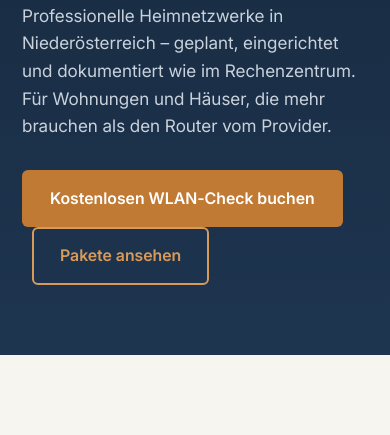
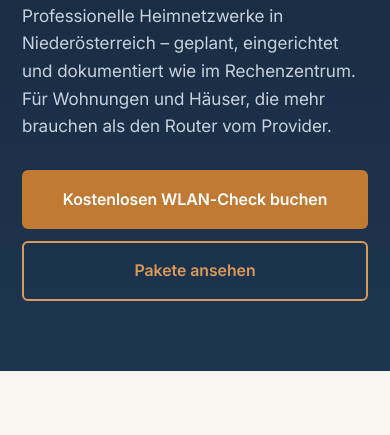
Before and after one commit to Demilimili/kastlwerk-website, a plain HTML site: page index.html in a window 390 px wide. Shown: the part 344-779 px from the top of the page. Drawn offline with Linux system fonts and the light colour scheme.

Commit message:
Add files via upload

```diff
--- a/index.html
+++ b/index.html
@@ -31,6 +31,14 @@
   .btn-ghost{border-color:var(--copper-l);color:var(--copper-l)}
   .btn-ghost:hover{background:rgba(216,154,91,.12)}
   .btn:focus-visible,a:focus-visible{outline:3px solid var(--green);outline-offset:2px}
+  .cta{display:flex;flex-wrap:wrap;gap:12px;align-items:center}
+  @media(max-width:560px){
+    .cta .btn{flex:1 1 100%;text-align:center;padding:15px 20px}
+    .hero{padding:64px 0 56px}
+    .card .btn{display:block;text-align:center}
+    section{padding:60px 0}
+    .freecheck{padding:30px 22px}
+  }
 
   /* Header */
   header{background:var(--navy);position:sticky;top:0;z-index:50;border-bottom:1px solid var(--navy2)}
@@ -137,8 +145,10 @@
     <span class="badge"><span class="dot"></span>Termine ab Oktober 2026 – jetzt reservieren</span>
     <h1>WLAN, das <em>einfach funktioniert.</em></h1>
     <p class="lead">Professionelle Heimnetzwerke in Niederösterreich – geplant, eingerichtet und dokumentiert wie im Rechenzentrum. Für Wohnungen und Häuser, die mehr brauchen als den Router vom Provider.</p>
-    <a class="btn btn-primary" href="#buchen">Kostenlosen WLAN-Check buchen</a>
-    <a class="btn btn-ghost" href="#pakete" style="margin-left:10px">Pakete ansehen</a>
+    <div class="cta">
+      <a class="btn btn-primary" href="#buchen">Kostenlosen WLAN-Check buchen</a>
+      <a class="btn btn-ghost" href="#pakete">Pakete ansehen</a>
+    </div>
   </div>
 </div>
 
```
